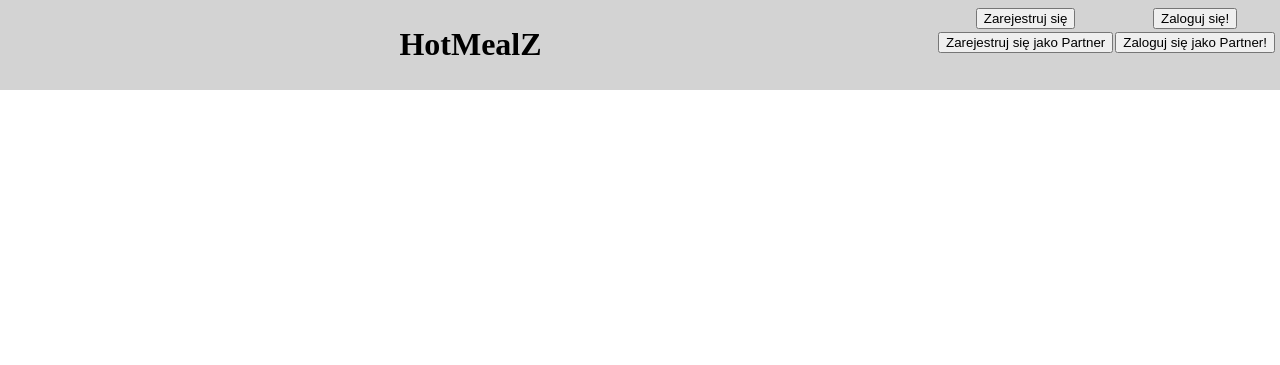
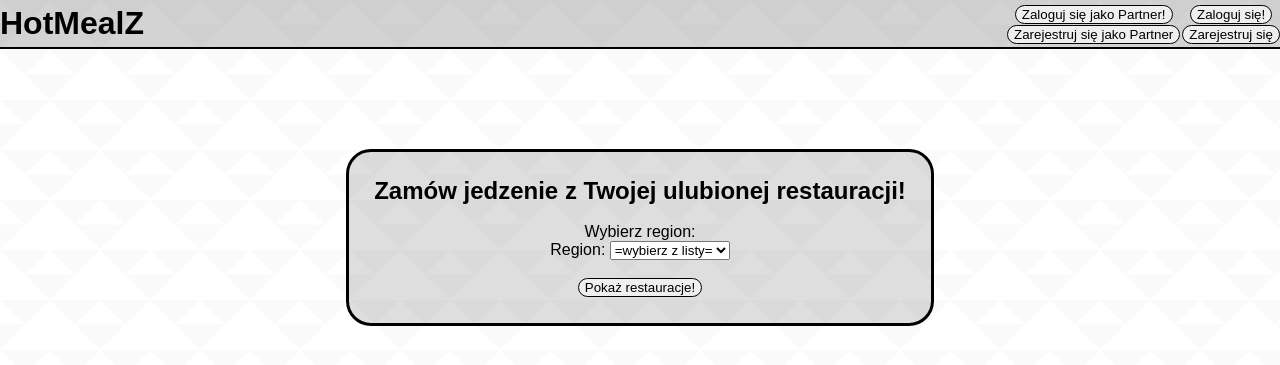
Before and after one commit to r3cord/HotMealZ, a PHP site: page / in a window 1280 px wide. Shown: the top 365 px of the page. Run offline with PHP 8.4, Linux system fonts and the light colour scheme; data that the repository does not hold is empty.

Commit message:
Basic page styling

```diff
--- a/index.php
+++ b/index.php
@@ -2,6 +2,9 @@
 
 session_start();
 
+require_once 'connect.php';
+$regionsQuery = $connection->query('SELECT name FROM regions');
+$Qregions = $regionsQuery->fetchAll();
 ?>
 
 <!DOCTYPE html>
@@ -19,15 +22,18 @@ session_start();
 		<meta http-equiv="X-Ua-Compatible" content="IE=edge,chrome=1">
 		<link rel="stylesheet" href="style.css">
 
+
 	</head>
 
 	<body>
 		<header>
 
+			<div class="logo">
 				<a href="index.php"><h1>HotMealZ</h1></a>
+			</div>
 
 
-			<div class="button">
+			<div class="buttons">
 				<?php
 				if(isset($_SESSION['logged_id'])) //Jeżeli zalogowano
 				{
@@ -40,12 +46,12 @@ session_start();
 				else
 				{
 					echo '<form action="loginform.php"><input type="submit" value="Zaloguj się!"/></form>';
-					echo '<form action="loginform_partner.php"><input type="submit" value="Zaloguj się jako Partner!"/></form>';
+					echo '<form action="registerform.php"><input type="submit" value="Zarejestruj się"/></form>';
 				}
 				?>
 			</div>
 
-			<div class="button">
+			<div class="buttons">
 				<?php
 				if(isset($_SESSION['logged_id']))
 				{
@@ -57,7 +63,7 @@ session_start();
 				}
 				else
 				{
-					echo '<form action="registerform.php"><input type="submit" value="Zarejestruj się"/></form>';
+					echo '<form action="loginform_partner.php"><input type="submit" value="Zaloguj się jako Partner!"/></form>';
 					echo '<form action="registerform_partner.php"><input type="submit" value="Zarejestruj się jako Partner"/></form>';
 				}
 				?>
@@ -65,7 +71,24 @@ session_start();
 		</header>
 
 		<article>
-
+			<div class="form">
+				<h1>Zamów jedzenie z Twojej ulubionej restauracji!</h1></br>
+				Wybierz region:
+					<form method="get" action="restaurant_list.php">
+					Region: <select name="region">
+					<option>=wybierz z listy=</option>
+					<?php
+						foreach ($Qregions as $Qregion)
+						{
+							echo "<option>{$Qregion['name']}</option>";
+						}
+					?>
+					</select>
+					</br>
+					</br>
+					<input type="submit" value="Pokaż restauracje!"/>
+					</form>
+			</div>
 		</article>
 
 	</body>
--- a/loginform.php
+++ b/loginform.php
@@ -36,6 +36,8 @@ session_start();
 			?>
 
 			<div class="form">
+				<h1>Zaloguj się!</h1>
+				</br>
 				<form method="post" action="login.php">
 					E-mail: <br /> <input type="email" value="<?php
 					if (isset($_SESSION['given_email']))
--- a/loginform_partner.php
+++ b/loginform_partner.php
@@ -36,6 +36,8 @@ session_start();
 			?>
 
 			<div class="form">
+				<h1>Zaloguj się jako</br> partner!</h1>
+				</br>
 				<form method="post" action="login_partner.php">
 					E-mail: <br /> <input type="email" value="<?php
 					if (isset($_SESSION['given_email']))
--- a/registerform.php
+++ b/registerform.php
@@ -30,6 +30,8 @@ session_start();
 	<article>
 
 		<div class="form">
+			<h1>Zarejestruj się!</h1>
+			</br>
 			<form method="post" action="register.php">
 
 				Imię: <br /> <input type="text" value="<?php
--- a/style.css
+++ b/style.css
@@ -2,27 +2,56 @@ body
 {
   margin: 0px;
   padding: 0px;
+  background: url(img/background.png); /*from www.subtlepatterns.com */
+  font-family: 'Dosis', sans-serif;
 }
 
 header
 {
-	background-color: lightgray;
-	padding: 5px;
-	text-align: center;
+	background: rgba(36,36,36,0.2);
+	padding-top: 5px;
+	padding-bottom:5px;
+	text-align: left;
+	border-bottom: 2px;
+	border-bottom-color: black;
+	border-bottom-style: solid;
+	height: min-content;
 }
 h1
 {
-	margin-left:auto;
-	margin-right:auto;
-	width: 25%;
+	margin:0;
+}
+.logo
+{
 	display: inline-block;
+	width: min-content;
+	height: min-content;
 }
-
-.button
+.buttons
 {
+	text-align: center;
 	display: inline-block;
 	float: right;
 	margin-left: 2px;
+	padding-top: 0;
+}
+
+input[type="submit"]
+{
+
+	flex-grow: 2;
+	border: 1px;
+	border-color: black;
+	border-style: solid;
+	border-radius: 50px;
+	margin-top: 0px;
+	margin-bottom: 1px;
+	font: 'Anton', sans-serif;
+}
+input
+{
+	margin-top: 1px;
+	margin-bottom: 1px;
 }
 
 .error
@@ -32,21 +61,23 @@ h1
 
 .form
 {
-	width:180px;
-	height:500px;
+	background: rgba(36,36,36,0.15);
+	border: 1px;
+	border-color: black;
+	border: solid;
 	margin-left: auto;
-	margin-right: auto;
-	margin-top:10px;
-}
-
-input
-{
-	margin-top: 3px;
+    margin-right: auto;
+	margin-top: 100px;
+	padding: 25px;
+	height: min-content;
+	width: max-content;
+	text-align: center;
+	border-radius: 25px;
 }
 
 a
 {
-      text-decoration: none;
+     text-decoration: none;
      color: #000;
 }
 
@@ -55,3 +86,8 @@ a:hover
       text-decoration: none;
       color: #505050;
 }
+
+.description
+{
+	height: calc(2.5em + 4.75rem + 2px);
+}
```
Also changed, not shown: img/background.png (added).
